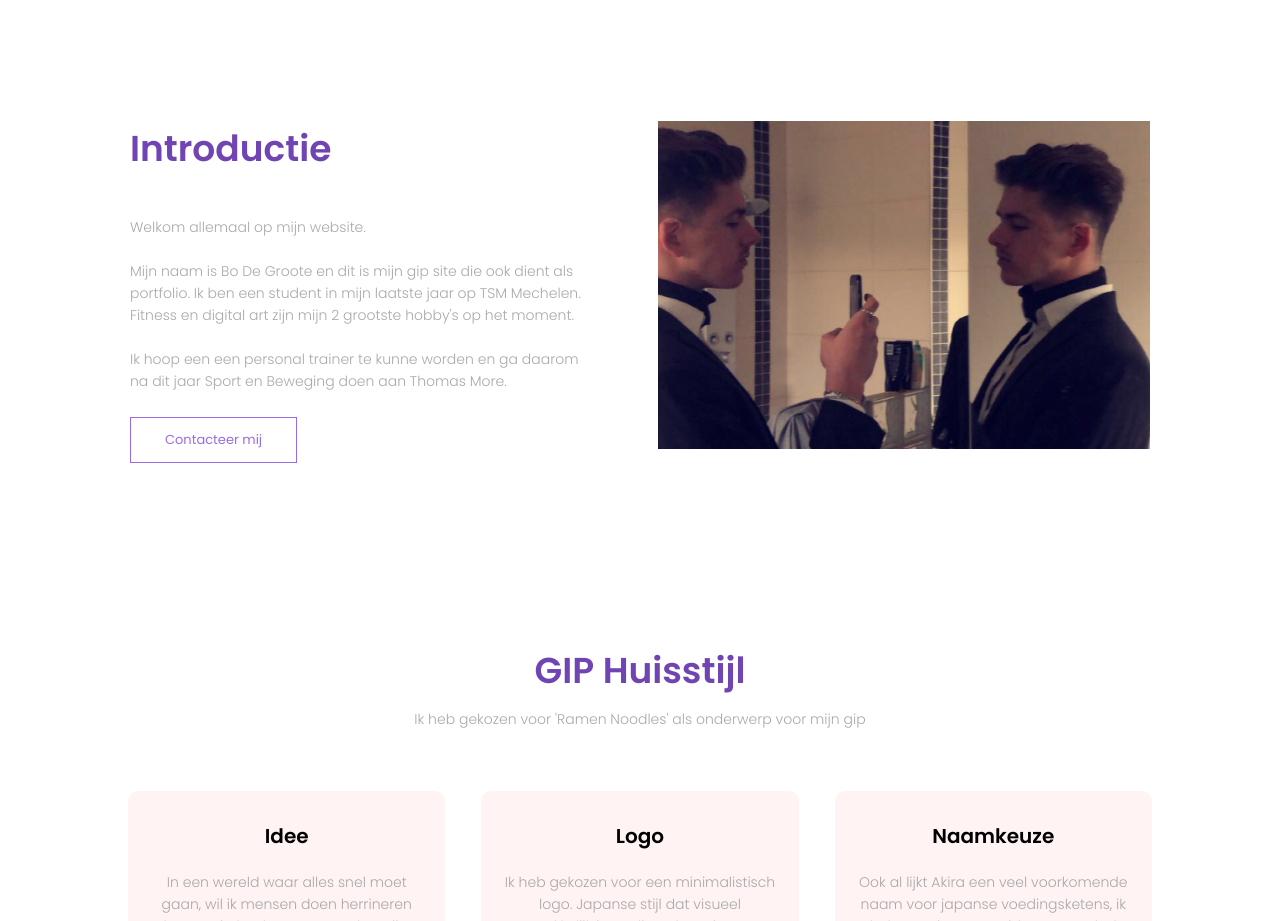
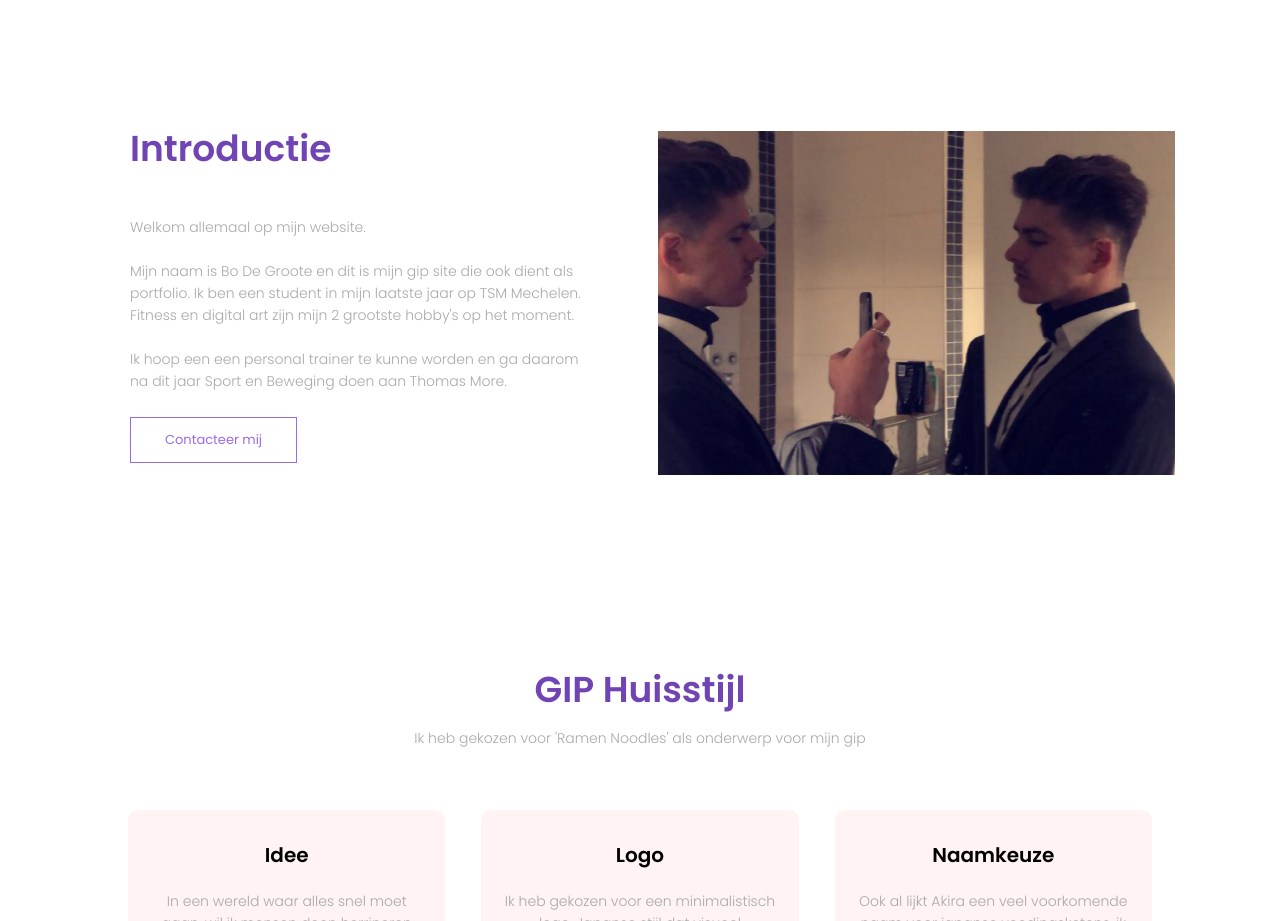
Before and after one commit to BoDeGroote/degrootebo_gip, a plain HTML site: page index.html in a window 1280 px wide. Shown: the part 880-1801 px from the top of the page. Drawn offline with Linux system fonts and the light colour scheme; files whose address does not match are found by name.

Commit message:
Update style.css

```diff
--- a/style.css
+++ b/style.css
@@ -151,7 +151,8 @@ nav .fa{
 	padding: 30px 2px;
 }
 .about-col img{
-	width: 100%;
+	width: 105%;
+	margin-top: 2%;
 }
 .about-col p{
 	padding: 15px 0 25px;
```
